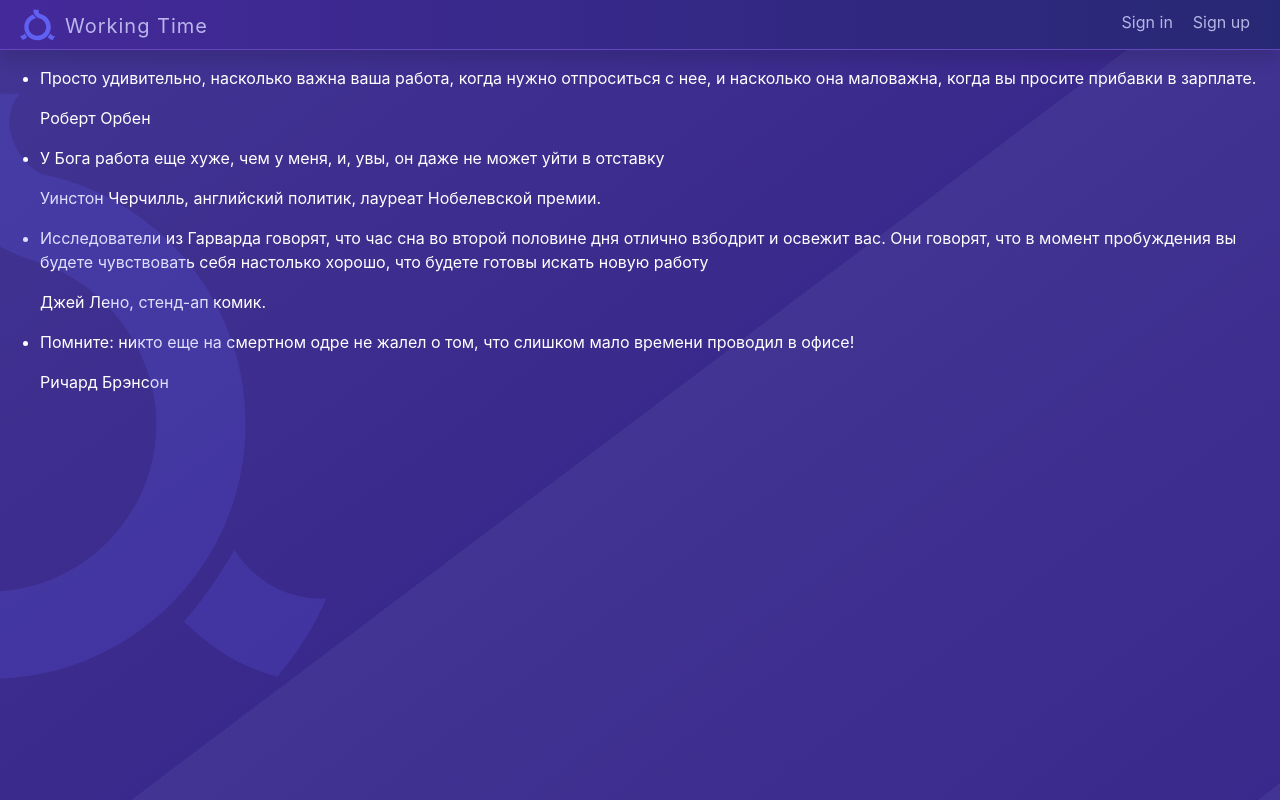
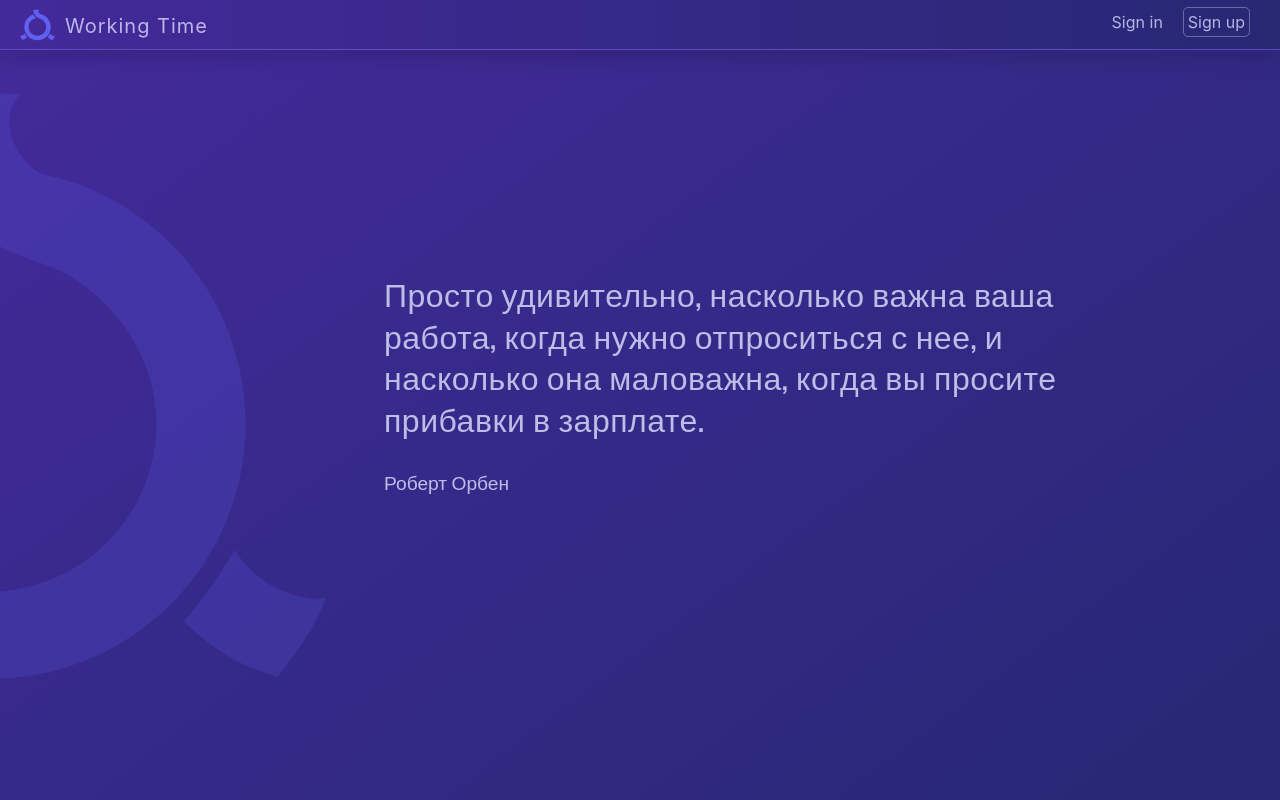
Before and after one commit to artsinsider/Passage, a React (Create React App) app: page / in a window 1280 px wide. Built offline with nearby package versions, Linux system fonts and the light colour scheme.

Commit message:
animated element on home page

```diff
--- a/src/container/PublickPage/PublickPage.js
+++ b/src/container/PublickPage/PublickPage.js
@@ -1,10 +1,39 @@
-import React  from 'react';
+import React from 'react';
 import Logo   from '../../component/Logo';
 import {Link} from "react-router-dom";
+import { Transition, animated } from 'react-spring/renderprops';
 import './style-publick-page.scss';
 
 export default class PublickPage extends React.PureComponent {
+    state = {
+        wisdoms: [
+            { id: 0,
+                quote: "Просто удивительно, насколько важна ваша работа, когда нужно отпроситься с нее, и насколько она маловажна, когда вы просите прибавки в зарплате.",
+                personName: "Роберт Орбен"
+            },{ id: 1,
+                quote: "У Бога работа еще хуже, чем у меня, и, увы, он даже не может уйти в отставку.",
+                personName: "Уинстон Черчилль"
+            },{ id: 2,
+                quote: "Исследователи из Гарварда говорят, что час сна во второй половине дня отлично взбодрит и освежит вас. Они говорят, что в момент пробуждения вы будете чувствовать себя настолько хорошо, что будете готовы искать новую работу.",
+                personName: "Джей Лено"
+            },{ id: 3,
+                quote: "Помните: никто еще на смертном одре не жалел о том, что слишком мало времени проводил в офисе!",
+                personName: "Ричард Брэнсон"
+            },
+        ],
+        activeWisdoms: 0
+    };
+
+    toggle = () => {
+        const {wisdoms, activeWisdoms} = this.state;
+        const active = wisdoms.length-1 === activeWisdoms ? 0 : activeWisdoms + 1;
+        this.setState({activeWisdoms: active})
+
+    };
+
     render() {
+        const {wisdoms, activeWisdoms} = this.state;
+
         return (
             <div className="publick">
                 <header >
@@ -22,29 +51,22 @@ export default class PublickPage extends React.PureComponent {
                 </header>
                 <div className="publick-body">
                     <Logo/>
-
-                    <ul>
-                        <li>
-                            <p>Просто удивительно, насколько важна ваша работа, когда нужно отпроситься с нее, и насколько она маловажна, когда вы просите прибавки в зарплате.  </p>
-                            <span>Роберт Орбен</span>
-                        </li>
-                        <li>
-                            <p>У Бога работа еще хуже, чем у меня, и, увы, он даже не может уйти в отставку</p>
-                            <span>Уинстон Черчилль, английский политик, лауреат Нобелевской премии.</span>
-                        </li>
-                        <li>
-                            <p>Исследователи из Гарварда говорят, что час сна во второй половине дня отлично взбодрит и освежит вас. Они говорят, что в момент пробуждения вы будете чувствовать себя настолько хорошо, что будете готовы искать новую работу</p>
-                            <span>Джей Лено, стенд-ап комик.</span>
-                        </li>
-
-                        <li>
-                            <p>
-                                Помните: никто еще на смертном одре не жалел о том, что слишком мало времени проводил в офисе!
-                            </p>
-                            <span>Ричард Брэнсон</span>
-                        </li>
-                    </ul>
-
+                    <Transition
+                        native
+                        reset
+                        unique
+                        items={activeWisdoms}
+                        from={{ opacity: 0, transform: 'translate3d(100%,0,0)' }}
+                        enter={{ opacity: 1, transform: 'translate3d(0%,0,0)' }}
+                        leave={{ opacity: 0, transform: 'translate3d(-50%,0,0)' }}
+                    >
+                        {item => props =>
+                            <animated.div style={props} className="brief-wisdom" onClick={this.toggle}>
+                                <p className="quote" >{wisdoms[item].quote}</p>
+                                <span className="person-name">{wisdoms[item].personName}</span>
+                            </animated.div>
+                        }
+                    </Transition>
                 </div>
             </div>
         )
--- a/src/container/PublickPage/style-publick-page.scss
+++ b/src/container/PublickPage/style-publick-page.scss
@@ -43,13 +43,20 @@
         &:hover {
           color: #fff;
         }
+
+        &:last-child {
+          padding: 4px;
+          border-radius: 5px;
+          border: 1px solid rgba(255, 255, 255, .3);
+          }
       }
     }
   }
 
   .publick-body {
     grid-column: 1 /5;
-    background: repeating-linear-gradient(143deg, #37298cf2, #3a298c 678px, #362886 173px, #352884 72px);
+    //background: repeating-linear-gradient(143deg, #37298cf2, #3a298c 678px, #362886 173px, #352884 72px);
+    background: linear-gradient(143deg, #432a9a, #262874);
 
     svg {
       width: 50em;
@@ -58,5 +65,26 @@
       left: -410px;
       opacity: .2;
     }
+
+    .brief-wisdom{
+      position: absolute;
+      left: 30%;
+      top: 30%;
+      font-family: 'Oswald', sans-serif;
+      color: #bdbde8;
+
+      .quote{
+        max-width: 700px;
+        min-width: 200px;
+        letter-spacing: .5px;
+        font-weight: 400;
+
+        font-size: 2em;
+        line-height: 1.3em;
+      }
+      .person-name{
+        font-size: 1.2em;
+      }
+    }
   }
 }
--- a/src/index.scss
+++ b/src/index.scss
@@ -15,6 +15,8 @@ code {
 a {
   text-decoration: none;
 }
+
+@import url('https://fonts.googleapis.com/css?family=Oswald:300,400,500,600,700&subset=cyrillic');
 
 @font-face {
   font-family: 'icomoon';
```
Also changed, not shown: src/container/App/App.js (+4 -7 lines).
